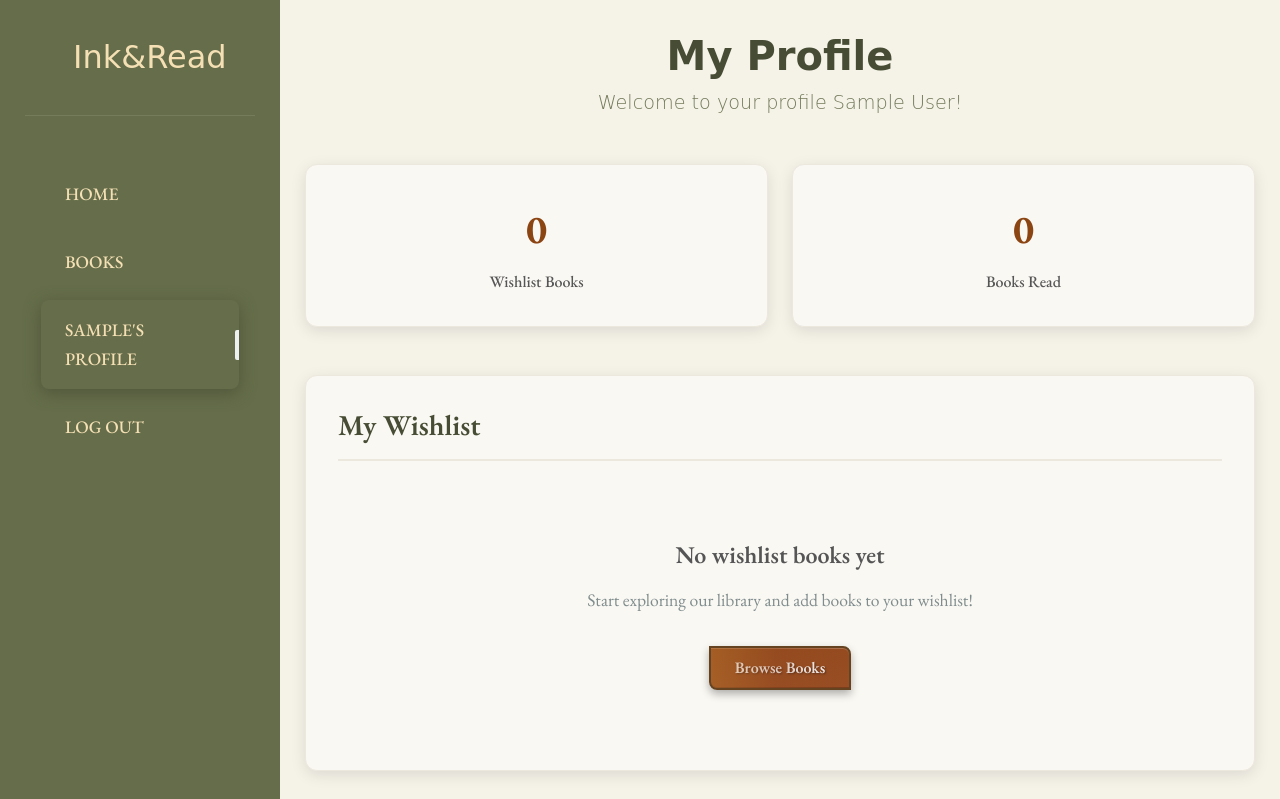
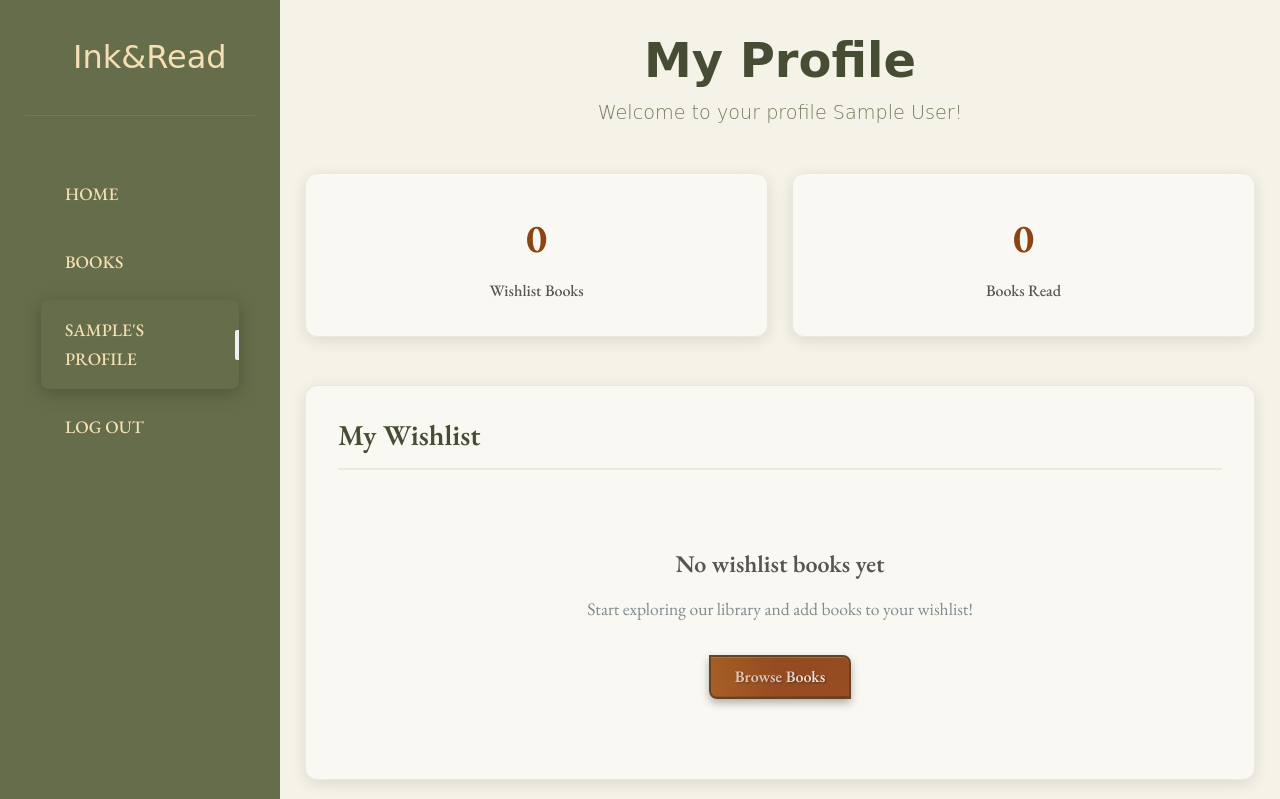
Before and after one commit to GurpritK/InkAndRead, a Django app: page /profile/ in a window 1280 px wide. Shown: the top 799 px of the page. Run offline with Django 4.2, Linux system fonts and the light colour scheme; the visitor is signed in with stand-in values (Sample User, id 1); data that the repository does not hold is empty; some libraries are stand-ins or nearby versions; some web fonts are replaced.

Commit message:
Clean up html structure and increase h1 font size

```diff
--- a/static/css/style.css
+++ b/static/css/style.css
@@ -178,7 +178,7 @@ h1, h2, h3, h4, h5, h6 {
     font-weight: 600;
 }
 
-h1 { font-size: 2.5rem; }
+h1 { font-size: 3rem; }
 h2 { font-size: 2rem; }
 h3 { font-size: 1.5rem; }
 h4 { font-size: 1.25rem; }
@@ -770,7 +770,7 @@ p {
 }
 
 .profile-title {
-    font-size: 2.5rem;
+    font-size: 3rem;
     margin-bottom: var(--spacing-sm);
     color: var(--color-sidebar-dark);
 }
```
Also changed, not shown: books/templates/books/book_detail.html (+6 -8 lines).
